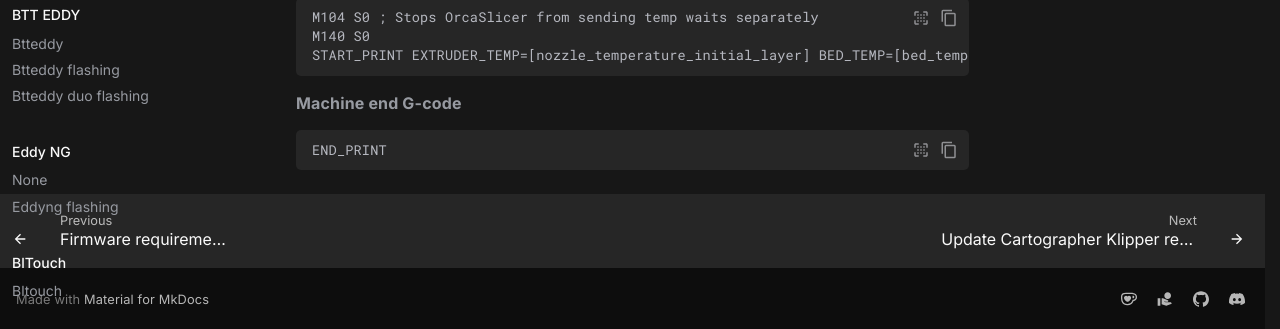
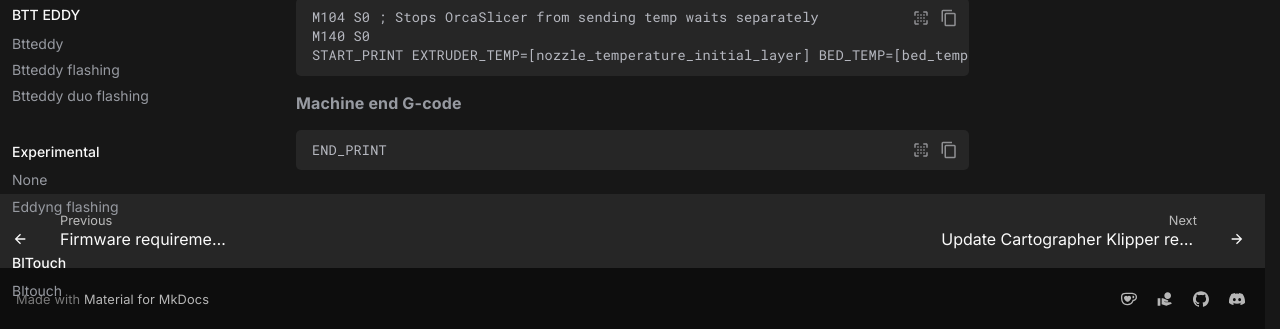
Before and after one commit to pellcorp/Simple-AF-Wiki, an MkDocs documentation site: the page built from docs/cart/slicer_settings.md, in a window 1280 px wide. Shown: the part 584-913 px from the top of the page. Built offline with MkDocs 1.6.1 and Material for MkDocs 9.7.7, drawn with Linux system fonts in a browser that asks for light colours; comment, search, counter and statistics services are not loaded.

Commit message:
always something new

```diff
--- a/custom/overrides/partials/hero.html
+++ b/custom/overrides/partials/hero.html
@@ -3,8 +3,8 @@
         <div class="hero_text | center">
             <div class="hero-context | fs-text-xl fw-regular">
                 <h1 class="fs-display-l fw-bold">Simple AF Project</h1>
-                <p>This project is designed to assist with the installation of one of six supported ABL probes on Creality K1 Series printers: the Cartographer3D Survey-Touch,
-                    the Beacon, the BTT Eddy, the Biqu Microprobe, the BLTouch/CRTouch, and the Voron Klicky. For the Creality K1 Max, this project also facilitates the replacement
+                <p>This project is designed to assist with the installation of one of seven supported ABL probes on Creality K1 Series printers: the Cartographer3D Survey-Touch,
+                    the Beacon, the BTT Eddy, the Eddy NG, the Biqu Microprobe, the BLTouch/CRTouch, and the Voron Klicky. For the Creality K1 Max, this project also facilitates the replacement
                     of the LiDAR module. The guide provides detailed instructions for installing the Simple AF firmware and your selected probe, replacing Creality's proprietary
                     firmware. This involves swapping Creality's G-code and their modified version of Klipper with an official Klipper fork, offering enhanced functionality and performance.</p>
             </div>
--- a/mkdocs.yml
+++ b/mkdocs.yml
@@ -143,9 +143,9 @@
           - btteddy/btteddy.md
           - btteddy/btteddy_flashing.md
           - btteddy/btteddy_duo_flashing.md
-      - Eddy NG:
-          - eddyng/eddyng.md
-          - eddyng/eddyng_flashing.md
+      - Experimental:
+          - experimental/eddyng/eddyng.md
+          - experimental/eddyng/eddyng_flashing.md
       - BlTouch:
           - bltouch/bltouch.md
       - Microprobe:
```
Also changed, not shown: docs/experimental/eddyng/eddng.md (added), docs/experimental/eddyng/eddyng_flashing.md (added).
